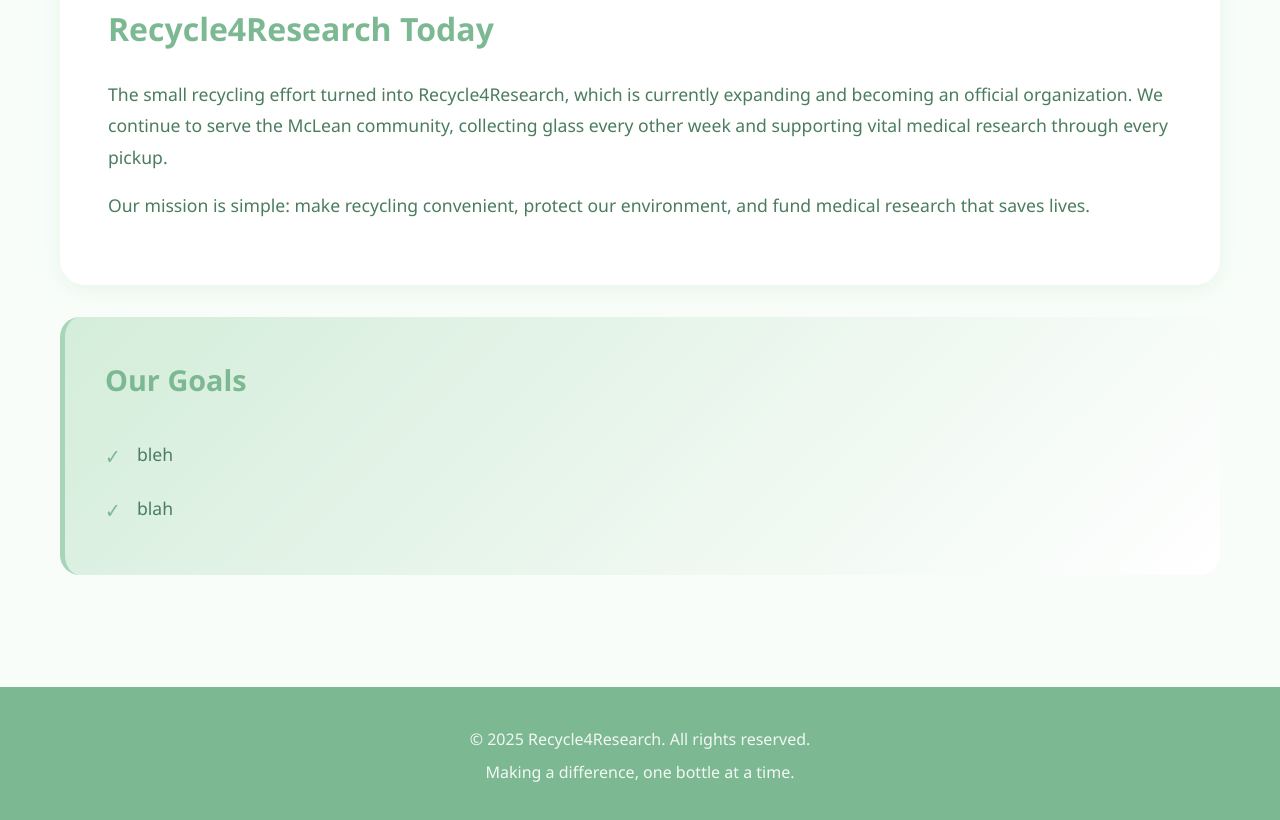
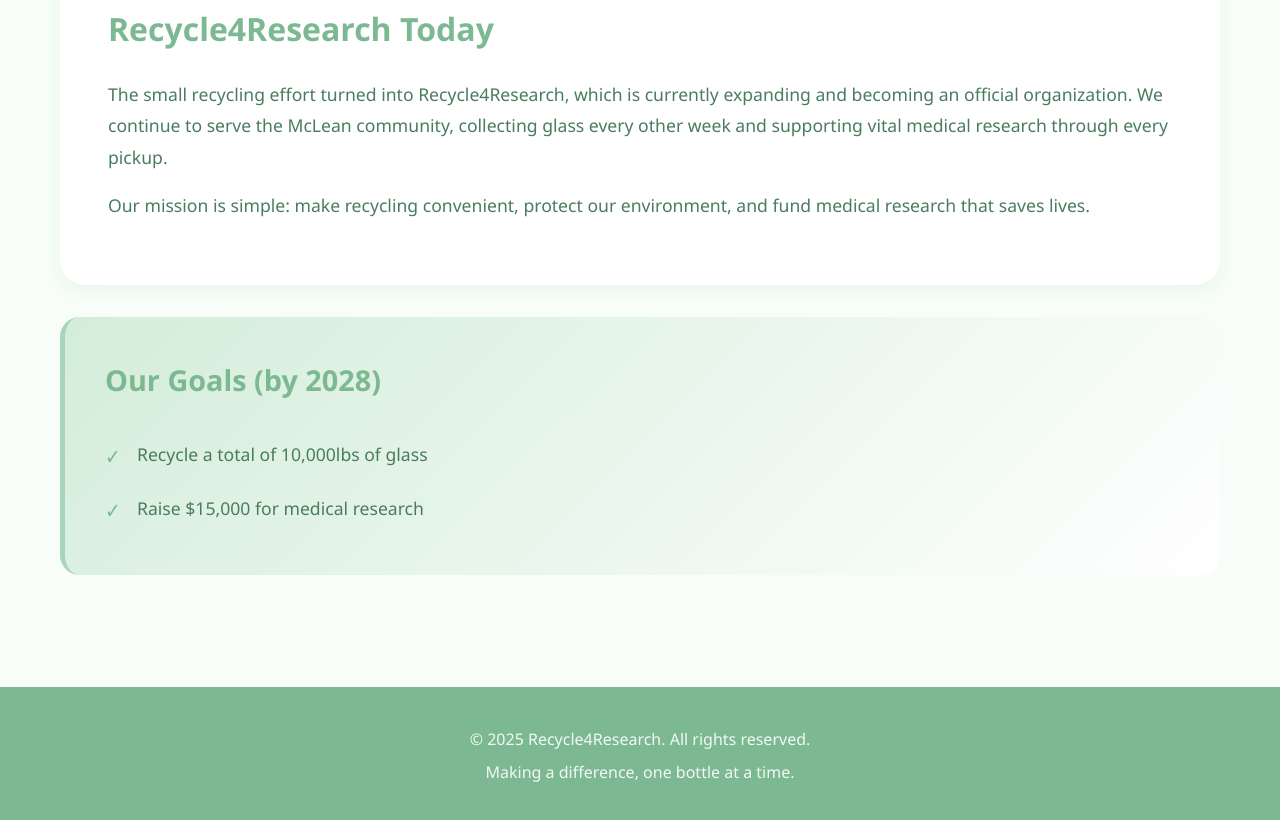
Before and after one commit to julietsheehan1777/r4r-website, a website: page about.html in a window 1280 px wide. Shown: the part 1211-2031 px from the top of the page. Drawn offline with Linux system fonts and the light colour scheme.

Commit message:
Update about.html

```diff
--- a/about.html
+++ b/about.html
@@ -77,10 +77,10 @@
             </div>
 
             <div class="highlight-box bounce-in">
-                <h3>Our Goals</h3>
+                <h3>Our Goals (by 2028)</h3>
                 <ul class="goals-list">
-                    <li>bleh</li>
-                    <li>blah</li>
+                    <li>Recycle a total of 10,000lbs of glass</li>
+                    <li>Raise $15,000 for medical research</li>
                 </ul>
             </div>
         </div>
```
